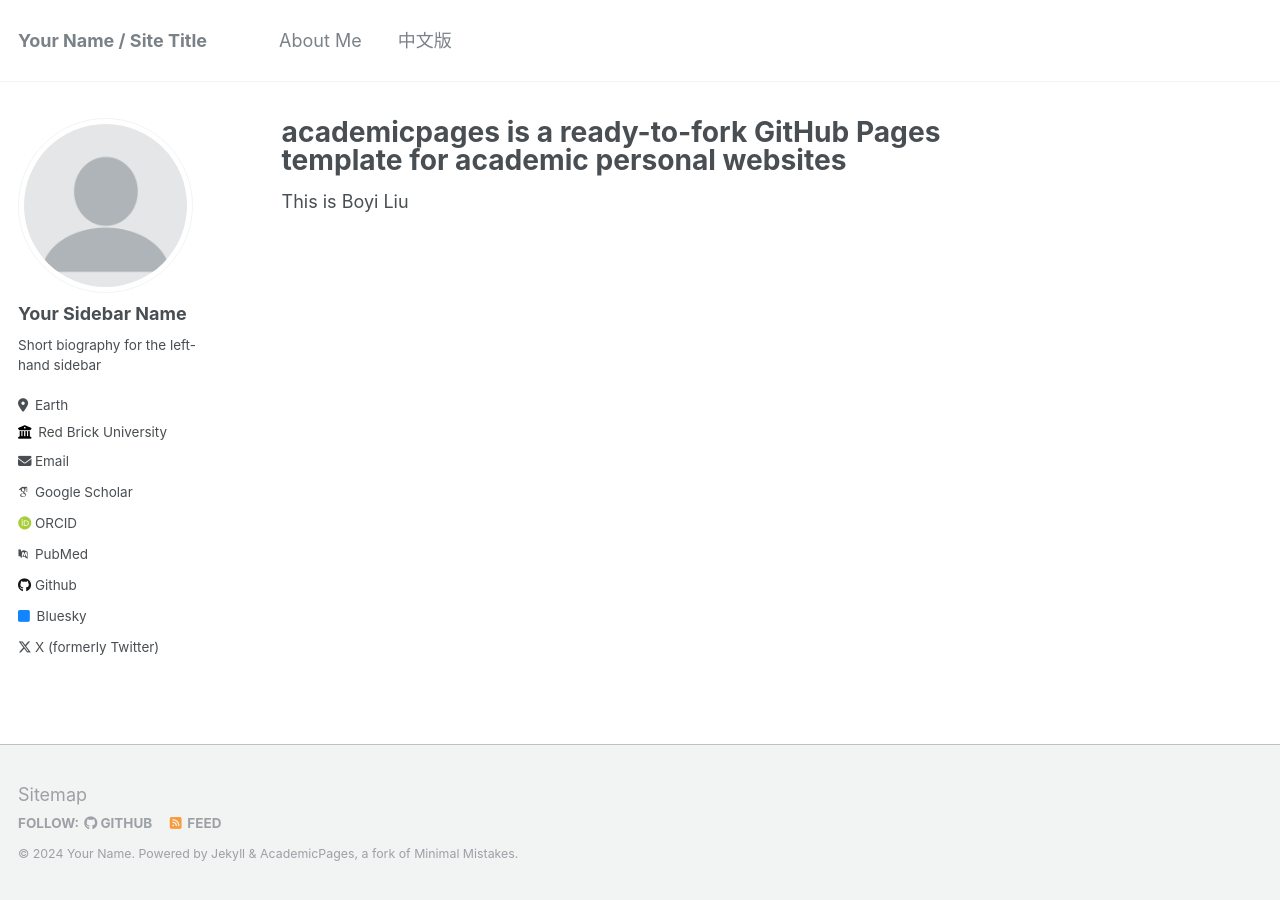
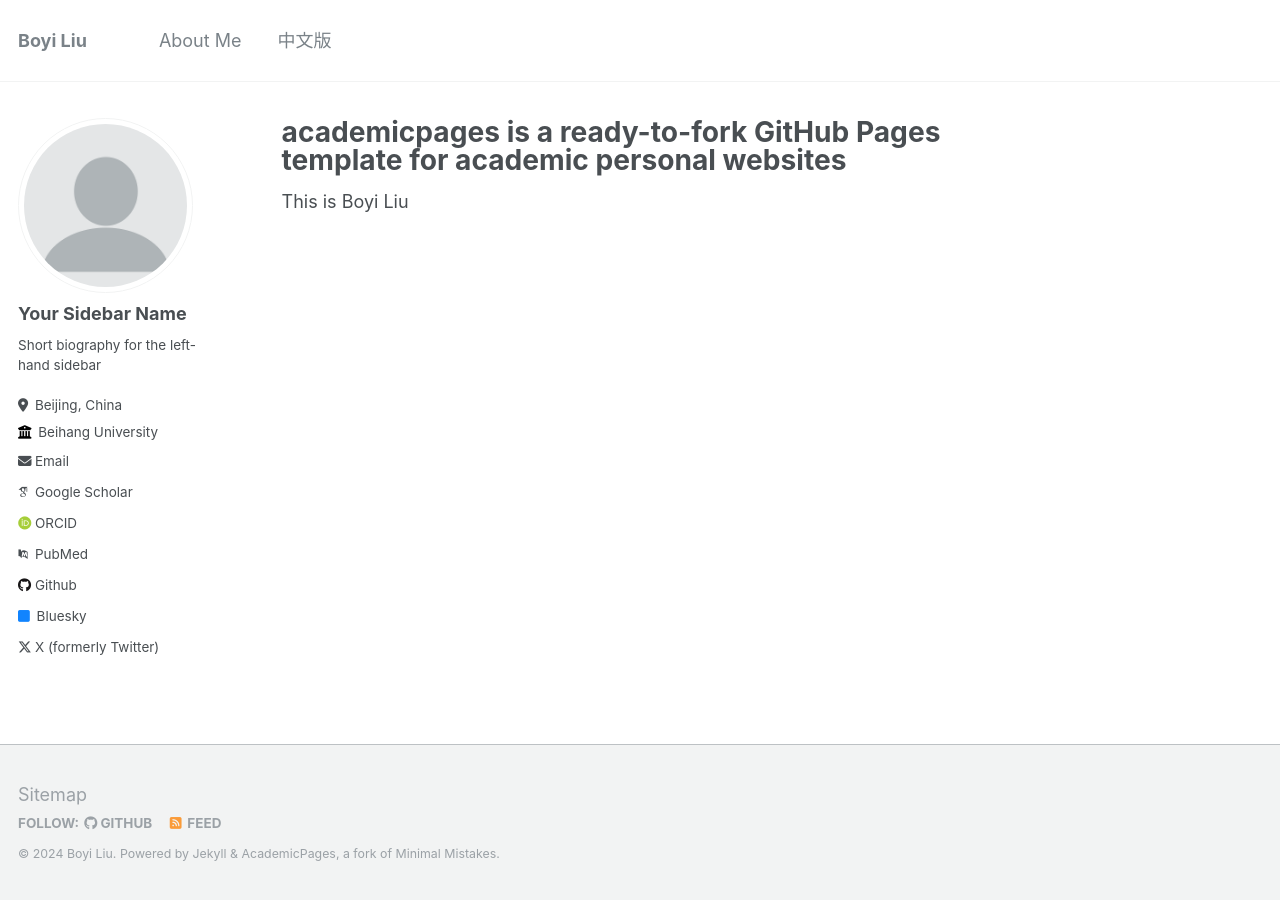
Before and after one commit to boyi-liu/boyi-liu.github.io, a Jekyll site: the page built from _pages/about.md, in a window 1280 px wide. Built offline with Jekyll 4.4.1, drawn with Linux system fonts in a browser that asks for light colours; some web fonts are replaced.

Commit message:
Update _config.yml

```diff
--- a/_config.yml
+++ b/_config.yml
@@ -8,13 +8,13 @@
 
 # Basic Site Settings
 locale                   : "en-US"
-title                    : "Your Name / Site Title"
+title                    : "Boyi Liu"
 title_separator          : "-"
-name                     : &name "Your Name"
+name                     : &name "Boyi Liu"
 description              : &description "personal description"
-url                      : https://academicpages.github.io # the base hostname & protocol for your site e.g. "https://mmistakes.github.io"
+url                      : https://boyi-liu.github.io # the base hostname & protocol for your site e.g. "https://mmistakes.github.io"
 baseurl                  : "" # the subpath of your site, e.g. "/blog"
-repository               : "academicpages/academicpages.github.io"
+repository               : "https://github.com/boyi-liu/boyi-liu.github.io"
 
 # Site Author - The following control what appear as part of the author content on the side bar.
 #               If a field is blank the icon and link will not appear, otherwise it will be shown.
@@ -25,8 +25,8 @@ author:
   name             : "Your Sidebar Name"
   pronouns         : # example: "she/her"
   bio              : "Short biography for the left-hand sidebar"
-  location         : "Earth"
-  employer         : "Red Brick University"
+  location         : "Beijing, China"
+  employer         : "Beihang University"
   uri              : # URL
   email            : "none@example.org"
 
```
